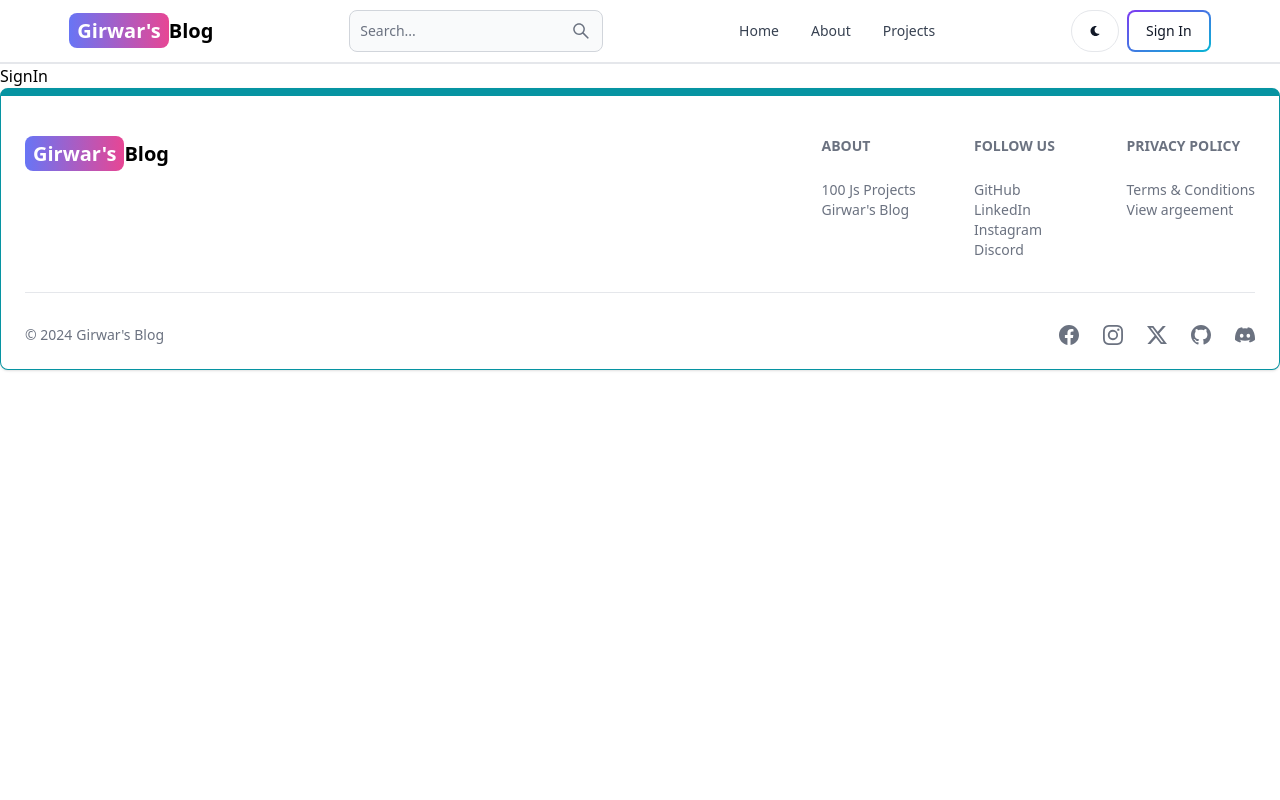
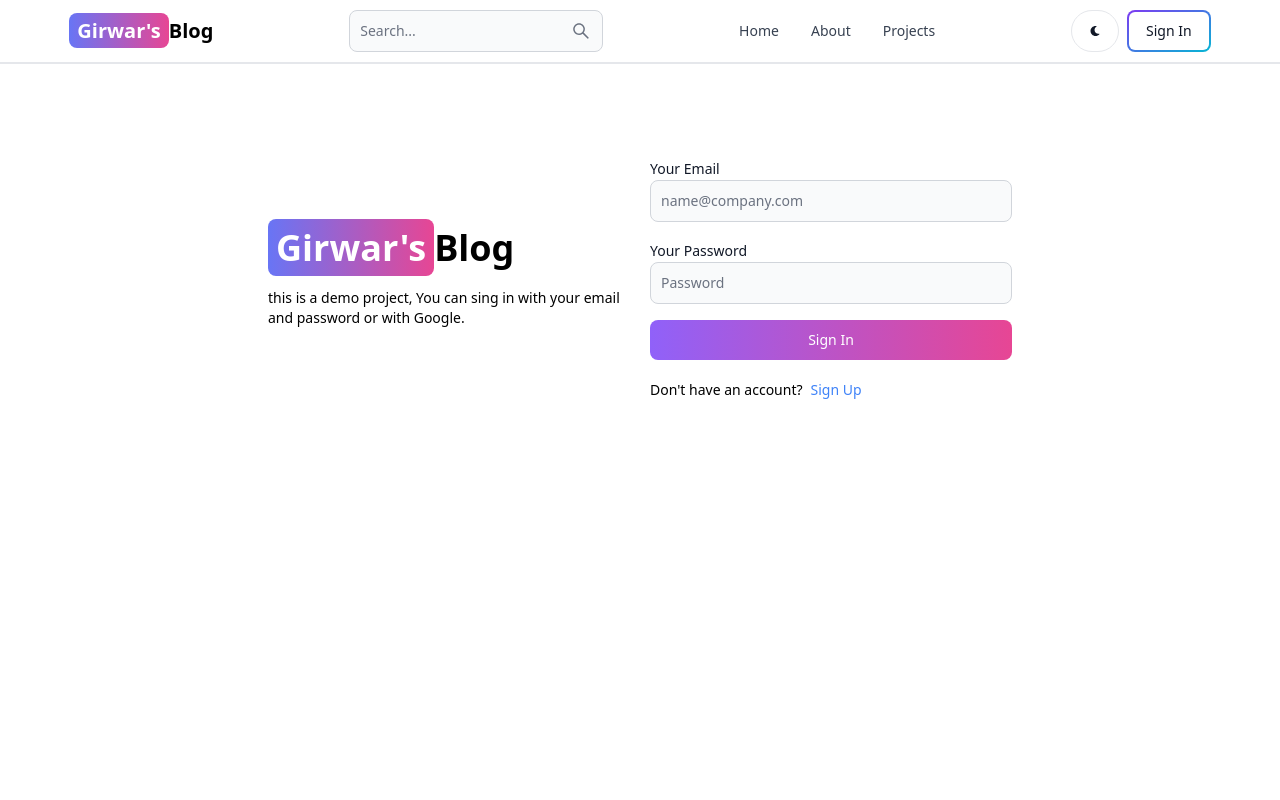
Before and after one commit to Girwar-Sahu/blogapp-using-mern, a React (Vite) app in the folder client/: page /signin in a window 1280 px wide. Shown: the top 800 px of the page. Built offline with nearby package versions, Linux system fonts and the light colour scheme.

Commit message:
added signin ui and functionality

```diff
--- a/client/src/pages/SignIn.jsx
+++ b/client/src/pages/SignIn.jsx
@@ -1,7 +1,106 @@
-import React from "react";
+import React, { useState } from "react";
+import { Alert, Button, Label, Spinner, TextInput } from "flowbite-react";
+import { Link, useNavigate } from "react-router-dom";
+import api from "../axios.config.js";
 
 function SignIn() {
-  return <div>SignIn</div>;
+  const [formData, setFormData] = useState({});
+  const [errorMessage, setErrorMessage] = useState(null);
+  const [loading, setLoading] = useState(false);
+  const navigate = useNavigate();
+
+  const handleChange = (e) => {
+    setFormData({ ...formData, [e.target.id]: e.target.value.trim() });
+  };
+
+  const handleSubmit = async (e) => {
+    e.preventDefault();
+    if (!formData.email || !formData.password) {
+      return setErrorMessage("Please fill out all flelds.");
+    }
+    try {
+      setLoading(true);
+      setErrorMessage(null);
+      const res = await api.post("/auth/signin", JSON.stringify(formData));
+      const data = res.data;
+      setLoading(false);
+      if (data.success === false) {
+        return setErrorMessage(data.message);
+      }
+      if (res.statusText === "OK") {
+        navigate("/user");
+      }
+    } catch (error) {
+      setErrorMessage(error.message);
+      setLoading(false);
+    }
+  };
+
+  return (
+    <div className="min-h-screen mt-20 w-11/12 mx-auto md:w-full">
+      <div className=" flex p-3 max-w-3xl mx-auto flex-col md:flex-row md:items-center gap-5">
+        <div className="flex-1">
+          <Link to="/" className="text-4xl font-bold dark:text-white">
+            <span className="px-2 py-1 bg-gradient-to-r from-indigo-500 to-pink-500 rounded-lg text-white">
+              Girwar's
+            </span>
+            Blog
+          </Link>
+          <p className="text-sm mt-5">
+            this is a demo project, You can sing in with your email and password
+            or with Google.
+          </p>
+        </div>
+        <div className="flex-1">
+          <form className="flex flex-col gap-4" onSubmit={handleSubmit}>
+            <div className="">
+              <Label value="Your Email" />
+              <TextInput
+                type="email"
+                placeholder="name@company.com"
+                id="email"
+                onChange={handleChange}
+              />
+            </div>
+            <div className="">
+              <Label value="Your Password" />
+              <TextInput
+                type="password"
+                placeholder="Password"
+                id="password"
+                onChange={handleChange}
+              />
+            </div>
+            <Button
+              gradientDuoTone="purpleToPink"
+              type="submit"
+              disabled={loading}
+            >
+              {loading ? (
+                <>
+                  <Spinner size="sm" />
+                  <span className="ml-3">Loading...</span>
+                </>
+              ) : (
+                "Sign In"
+              )}
+            </Button>
+          </form>
+          <div className="flex gap-2 text-sm mt-5">
+            <span>Don't have an account? </span>
+            <Link to="/signup" className="text-blue-500">
+              Sign Up
+            </Link>
+          </div>
+          {errorMessage && (
+            <Alert className="mt-5" color="failure">
+              {errorMessage}
+            </Alert>
+          )}
+        </div>
+      </div>
+    </div>
+  );
 }
 
 export default SignIn;
```
